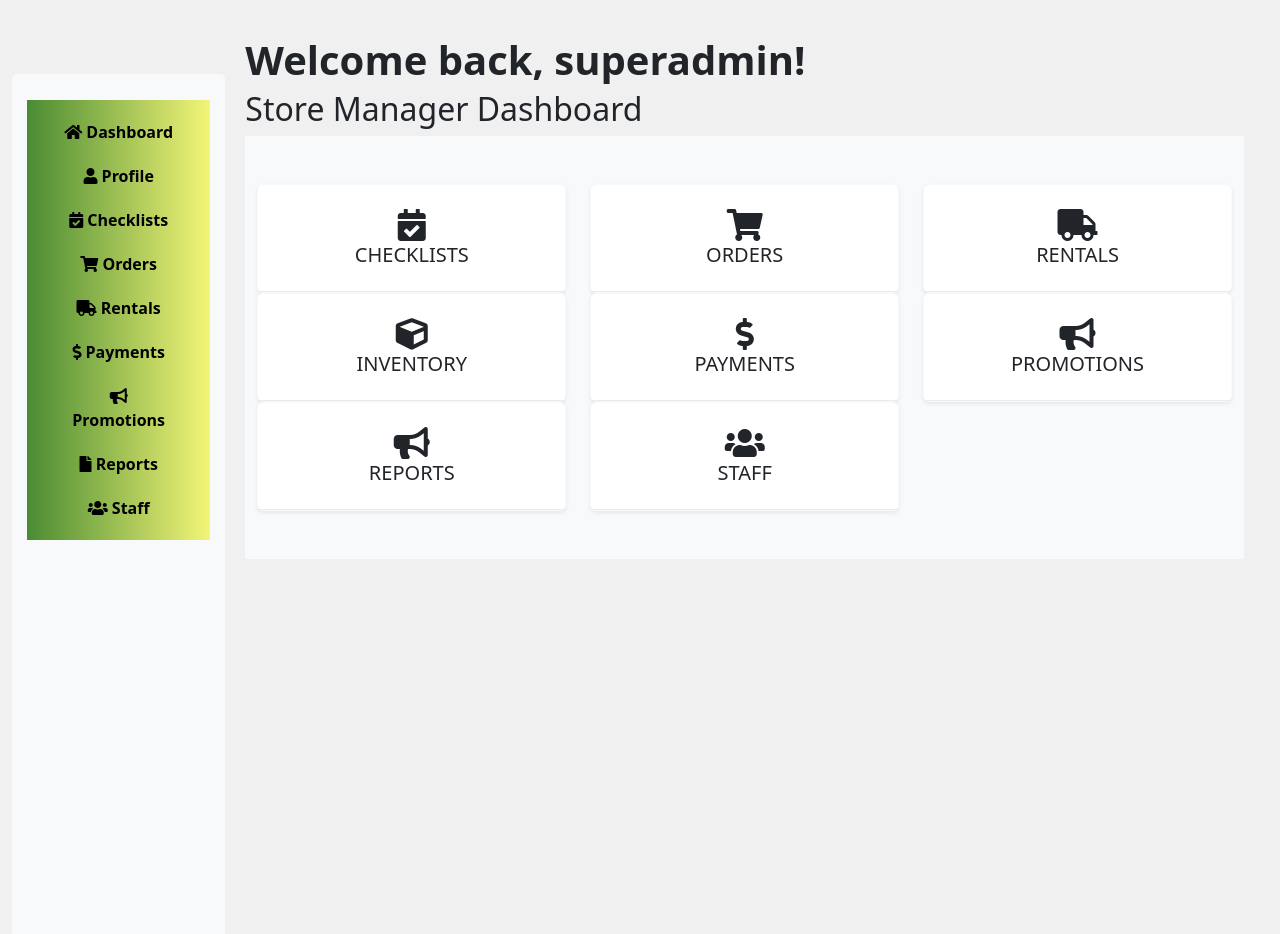
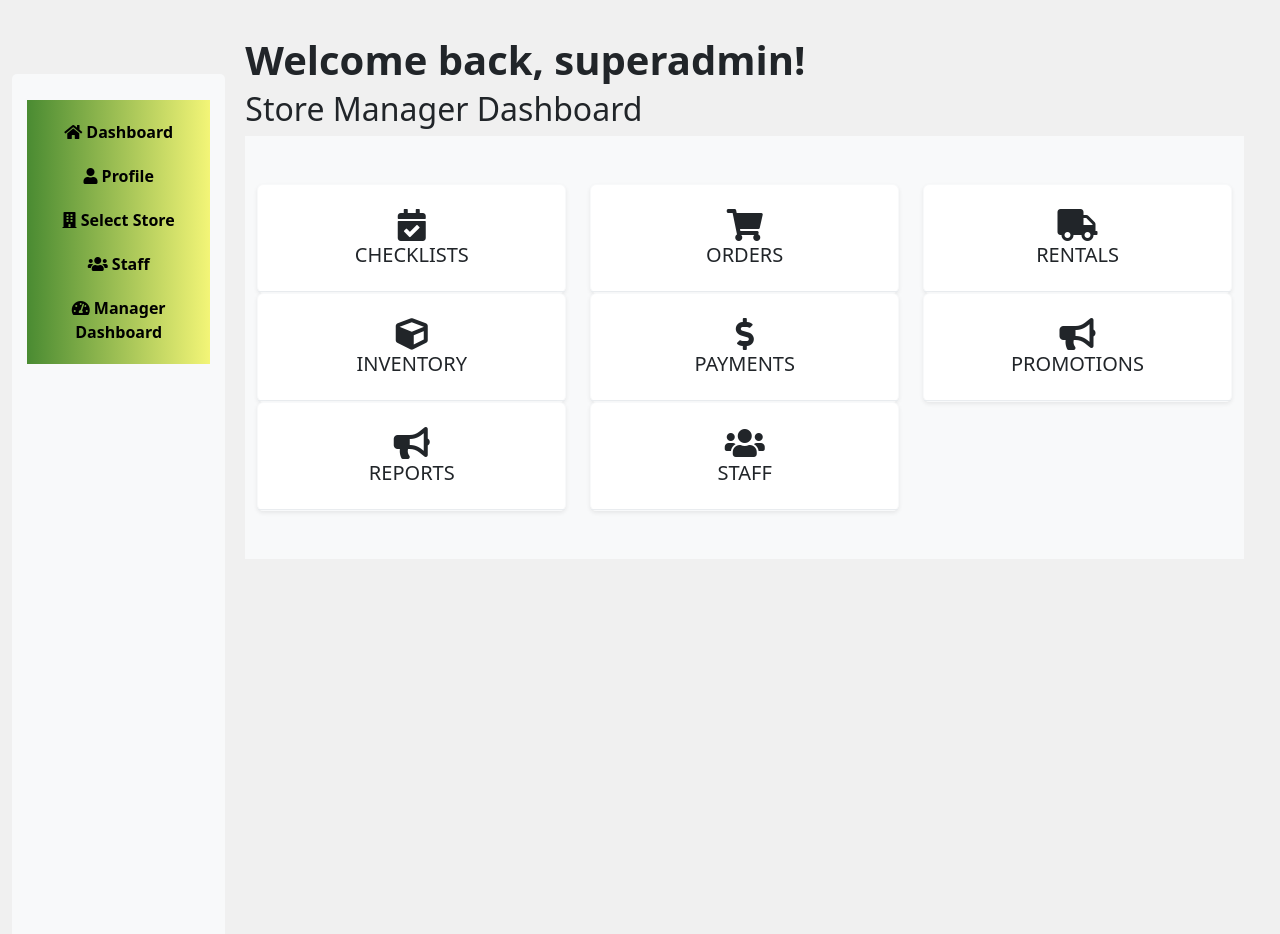
Before and after one commit to AnnieDJ/Shoppingwebsite, a Flask app: page /local_manager/dashboard in a window 1280 px wide. Shown: the part 81-1015 px from the top of the page. Run offline with Flask 3, Linux system fonts and the light colour scheme; a user stored in the database is signed in; data comes from the database, SQL or seed files in the repository; data that the repository does not hold is empty.

Commit message:
update_staff_checkout

```diff
--- a/app/templates/sidebar_layout.html
+++ b/app/templates/sidebar_layout.html
@@ -174,8 +174,8 @@ content %}
               class="nav-link"
               href="#"
             >
-              <i class="fa fa-calendar-check"></i>
-              Checklists
+              <i class="fa fa-building"></i>
+              Select Store
             </a>
           </li>
           <li class="nav-item">
@@ -183,49 +183,20 @@ content %}
               class="nav-link"
               href="#"
             >
-              <i class="fa fa-shopping-cart"></i>
-              Orders
+              <i class="fa fa-users"></i>
+              Staff
             </a>
           </li>
           <li class="nav-item">
             <a
               class="nav-link"
-              href="#"
+              href="{{ url_for('local_manager.dashboard') }}"
             >
-              <i class="fa fa-truck"></i>
-              Rentals
+              <i class="fa fa-tachometer-alt" aria-hidden="true"></i>
+              Manager Dashboard
             </a>
           </li>
-          <li class="nav-item">
-            <a
-              class="nav-link"
-              href="#"
-            >
-              <i class="fa fa-dollar-sign"></i>
-              Payments
-            </a>
-          </li>
-          <li class="nav-item">
-            <a
-              class="nav-link"
-              href="#"
-            >
-              <i class="fa fa-bullhorn"></i>
-              Promotions
-            </a>
-          </li>
-          <li class="nav-item">
-            <a class="nav-link" href="#">
-              <i class="fa fa-file"></i>
-              Reports
-            </a>
-          </li>
-          <li class="nav-item">
-            <a class="nav-link" href="#">
-              <i class="fa fa-users"></i>
-              Staff
-            </a>
-          </li>
+
           {% endif %}
         </ul>
       </div>
--- a/app/templates/staff/equipment.html
+++ b/app/templates/staff/equipment.html
@@ -6,9 +6,6 @@ block main_content %}
   <h1 class="h2">Inventory</h1>
 </div>
 
-<div class="mb-4 ps-3 fs-4 text-end" style="font-size: 20px">
-  <strong>Today is </strong> {{ today }}
-</div>
 
 <div class="table-responsive">
   <table class="table table-striped">
--- a/app/templates/staff/payments.html
+++ b/app/templates/staff/payments.html
@@ -4,10 +4,6 @@
   class="d-flex justify-content-between flex-wrap flex-md-nowrap align-items-center pt-3 pb-2 mb-3 border-bottom"
 >
   <h1 class="h2">Payment List</h1>
-</div>
-
-<div class="mb-4 ps-3 fs-4 text-end" style="font-size: 20px;">
-    <strong>Today is </strong> {{ today }}
 </div>
 
 <div class="table-responsive">
--- a/app/templates/staff/promotions.html
+++ b/app/templates/staff/promotions.html
@@ -4,10 +4,6 @@ endblock %} {% block main_content %}
   class="d-flex justify-content-between flex-wrap flex-md-nowrap align-items-center pt-3 pb-2 mb-3 border-bottom"
 >
   <h1 class="h2">Promotions</h1>
-</div>
-
-<div class="mb-4 ps-3 fs-4 text-end" style="font-size: 20px;">
-    <strong>Today is </strong> {{ today }}
 </div>
 
 <div class="table-responsive">
--- a/app/templates/staff/rentals_list.html
+++ b/app/templates/staff/rentals_list.html
@@ -6,9 +6,6 @@
   <h1 class="h2">Rental List</h1>
 </div>
 
-<div class="mb-4 ps-3 fs-4 text-end" style="font-size: 20px;">
-    <strong>Today is </strong> {{ today }}
-</div>
 
 <div class="table-responsive">
   <table class="table table-striped" id="rentalTable">
```
Also changed, not shown: app/templates/admin/admin_dashboard.html (+17 -5 lines), app/templates/staff/daily_checklist.html (+10 -10 lines), app/templates/staff/order_list.html (+3 -11 lines).
